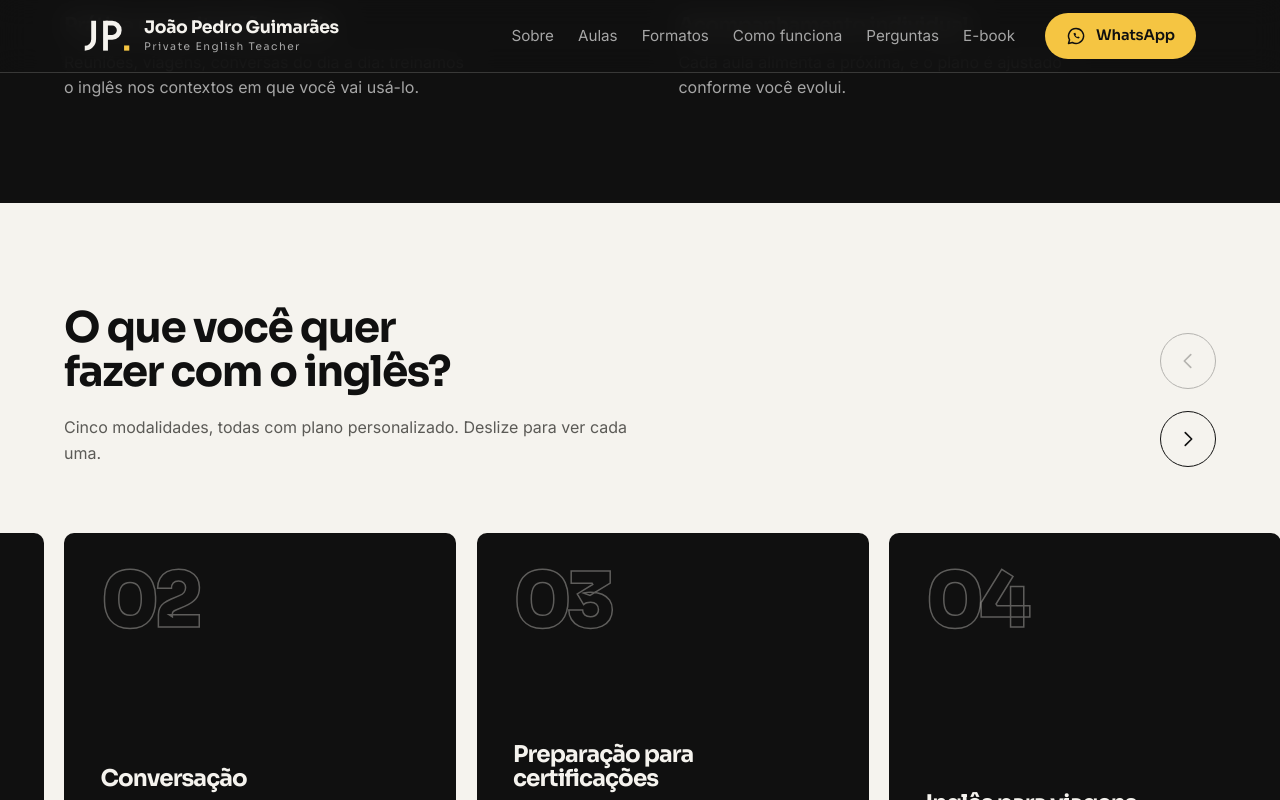
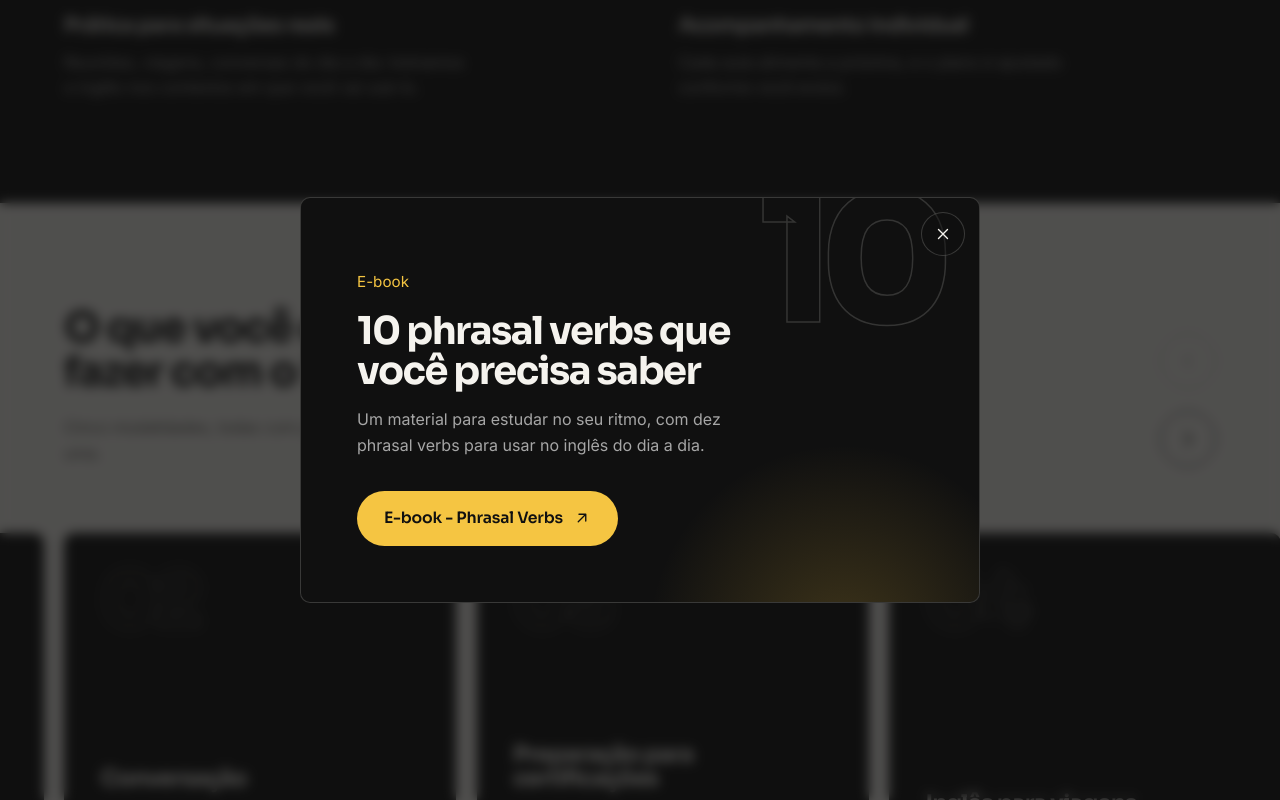
Before and after one commit to jpmarinhog/site, a plain HTML site: page index.html in a window 1280 px wide. Both pictures are taken after a click on the button 1188 px from the left and 2381 px from the top of the page. Shown: the part 1943-2743 px from the top of the page. Drawn offline with Linux system fonts and the light colour scheme.

Commit message:
Add files via upload

```diff
--- a/index.html
+++ b/index.html
@@ -190,7 +190,19 @@ a{color:inherit}
 .who-cta p{font-size:clamp(1.05rem,1.4vw,1.2rem);max-width:36ch;font-family:var(--display);letter-spacing:-.025em;line-height:1.3}
 
 /* E-book */
-.ebook-sec{padding-block:clamp(24px,4vw,56px)}
+/* E-book (pop-up) */
+html.modal-open{overflow:hidden}
+.ebook-modal{border:0;padding:0;margin:auto;background:transparent;color:var(--paper);width:min(680px,calc(100% - 32px));max-width:none;max-height:calc(100dvh - 32px);overflow:auto}
+.ebook-modal::backdrop{background:rgba(16,16,16,.72);-webkit-backdrop-filter:blur(6px);backdrop-filter:blur(6px)}
+.ebook-modal[open]{animation:modal-in .4s cubic-bezier(.2,.7,.2,1)}
+.ebook-modal[open]::backdrop{animation:backdrop-in .4s ease}
+@keyframes modal-in{from{opacity:0;transform:translateY(18px) scale(.98)}to{opacity:1;transform:none}}
+@keyframes backdrop-in{from{opacity:0}to{opacity:1}}
+.ebook-modal .ebook-panel{grid-template-columns:1fr;align-items:start;border:1px solid var(--line-dark);padding:clamp(56px,8vw,72px) clamp(24px,5vw,56px) clamp(28px,5vw,56px)}
+.ebook-modal .ebook-panel .btn{justify-self:start}
+.ebook-close{position:absolute;top:14px;right:14px;z-index:2;display:grid;place-items:center;width:44px;height:44px;padding:0;border-radius:50%;border:1.5px solid var(--line-dark);background:rgba(16,16,16,.45);color:var(--paper);cursor:pointer;transition:border-color .2s}
+.ebook-close:hover{border-color:var(--paper)}
+.ebook-close svg{width:18px;height:18px}
 .ebook-panel{position:relative;overflow:hidden;background:var(--ink);color:var(--paper);border-radius:10px;padding:clamp(32px,5vw,72px);display:grid;grid-template-columns:1fr auto;gap:32px clamp(24px,5vw,64px);align-items:end}
 .ebook-panel::after{content:"";position:absolute;inset:auto -10% -60% auto;width:60%;aspect-ratio:1;border-radius:50%;background:radial-gradient(circle,rgba(245,197,66,.2),transparent 68%);pointer-events:none}
 .ebook-num{position:absolute;right:clamp(8px,3vw,48px);top:-.14em;font-family:var(--display);font-weight:800;font-size:clamp(6rem,14vw,11rem);line-height:1;letter-spacing:-.08em;color:transparent;-webkit-text-stroke:1.5px rgba(245,243,238,.16);pointer-events:none;user-select:none}
@@ -240,6 +252,10 @@ a{color:inherit}
 .fab{display:none;position:fixed;right:16px;bottom:calc(16px + env(safe-area-inset-bottom,0px));z-index:40;width:60px;height:60px;border-radius:50%;background:var(--gold);color:var(--ink);align-items:center;justify-content:center;box-shadow:0 8px 24px rgba(0,0,0,.35);transition:opacity .25s,transform .25s}
 .fab svg{width:28px;height:28px}
 .fab.away{opacity:0;pointer-events:none;transform:translateY(12px)}
+.fab-ig{position:fixed;right:16px;bottom:calc(16px + env(safe-area-inset-bottom,0px));z-index:40;display:inline-flex;align-items:center;justify-content:center;width:52px;height:52px;border-radius:50%;background:var(--ink);color:var(--paper);border:1.5px solid rgba(245,243,238,.35);box-shadow:0 8px 24px rgba(0,0,0,.35);transition:opacity .25s,transform .25s,border-color .2s}
+.fab-ig:hover{border-color:var(--paper)}
+.fab-ig svg{width:26px;height:26px}
+.fab-ig.away{opacity:0;pointer-events:none;transform:translateY(12px)}
 
 /* Tablet */
 @media (max-width:980px){
@@ -284,6 +300,7 @@ a{color:inherit}
   .svc .btn{align-self:stretch}
   .format .btn{align-self:stretch}
   .fab{display:inline-flex}
+  .fab-ig{right:20px;bottom:calc(88px + env(safe-area-inset-bottom,0px))}
   .footer{padding-bottom:calc(96px + env(safe-area-inset-bottom,0px))}
 }
 @media (max-width:560px){
@@ -311,6 +328,11 @@ a{color:inherit}
   <symbol id="wa" viewBox="0 0 24 24">
     <path d="M12 3a9 9 0 0 0-7.7 13.6L3 21l4.6-1.2A9 9 0 1 0 12 3z" fill="none" stroke="currentColor" stroke-width="1.8" stroke-linejoin="round"/>
     <path d="M9 8.6c.3 3.4 3 6.1 6.4 6.4l1.1-1.5-2-1-.9.8c-1-.4-1.9-1.3-2.3-2.3l.8-.9-1-2z" fill="currentColor"/>
+  </symbol>
+  <symbol id="ig" viewBox="0 0 24 24">
+    <rect x="3.5" y="3.5" width="17" height="17" rx="5" fill="none" stroke="currentColor" stroke-width="1.8"/>
+    <circle cx="12" cy="12" r="4" fill="none" stroke="currentColor" stroke-width="1.8"/>
+    <circle cx="17.2" cy="6.8" r="1.2" fill="currentColor"/>
   </symbol>
 </svg>
 
@@ -532,23 +554,6 @@ a{color:inherit}
   </div>
 </section>
 
-<!-- E-BOOK -->
-<section class="section light ebook-sec" id="ebook" aria-labelledby="ebook-title">
-  <div class="wrap">
-    <div class="ebook-panel">
-      <span class="ebook-num" aria-hidden="true">10</span>
-      <div class="ebook-copy">
-        <p class="ebook-tag">E-book</p>
-        <h2 id="ebook-title">10 phrasal verbs que você precisa saber</h2>
-        <p>Um material para estudar no seu ritmo, com dez phrasal verbs para usar no inglês do dia a dia.</p>
-      </div>
-      <a class="btn btn-gold" href="https://jpmarinhog.hotmart.host/10-phrasal-verbs-que-voce-precisa-saber-67191af4-2594-4d53-9573-61f7992c6707" target="_blank" rel="noopener noreferrer">E-book - Phrasal Verbs
-        <svg viewBox="0 0 24 24" fill="none" stroke="currentColor" stroke-width="1.8" stroke-linecap="round" stroke-linejoin="round" aria-hidden="true"><path d="M7 17L17 7M8 7h9v9"/></svg>
-      </a>
-    </div>
-  </div>
-</section>
-
 <!-- 7. PARA QUEM -->
 <section class="section dark" id="para-quem" aria-labelledby="quem-title">
   <div class="wrap">
@@ -639,6 +644,25 @@ a{color:inherit}
 </footer>
 
 <a class="fab" id="fab" data-wa="geral" href="#contato" target="_blank" rel="noopener" aria-label="Conversar pelo WhatsApp"><svg aria-hidden="true"><use href="#wa"/></svg></a>
+<a class="fab-ig" id="fab-ig" data-ig href="#contato" target="_blank" rel="noopener noreferrer" aria-label="Siga no Instagram"><svg aria-hidden="true"><use href="#ig"/></svg></a>
+
+<!-- E-BOOK (pop-up exibido 5s após a entrada no site) -->
+<dialog class="ebook-modal" id="ebook-modal" aria-labelledby="ebook-title">
+  <div class="ebook-panel">
+    <button class="ebook-close" type="button" data-ebook-close aria-label="Fechar">
+      <svg viewBox="0 0 24 24" fill="none" stroke="currentColor" stroke-width="1.8" stroke-linecap="round" aria-hidden="true"><path d="M6 6l12 12M18 6L6 18"/></svg>
+    </button>
+    <span class="ebook-num" aria-hidden="true">10</span>
+    <div class="ebook-copy">
+      <p class="ebook-tag">E-book</p>
+      <h2 id="ebook-title">10 phrasal verbs que você precisa saber</h2>
+      <p>Um material para estudar no seu ritmo, com dez phrasal verbs para usar no inglês do dia a dia.</p>
+    </div>
+    <a class="btn btn-gold" id="ebook-cta" href="https://jpmarinhog.hotmart.host/10-phrasal-verbs-que-voce-precisa-saber-67191af4-2594-4d53-9573-61f7992c6707" target="_blank" rel="noopener noreferrer">E-book - Phrasal Verbs
+      <svg viewBox="0 0 24 24" fill="none" stroke="currentColor" stroke-width="1.8" stroke-linecap="round" stroke-linejoin="round" aria-hidden="true"><path d="M7 17L17 7M8 7h9v9"/></svg>
+    </a>
+  </div>
+</dialog>
 
 <script>
 /* =====================================================================
@@ -742,9 +766,36 @@ const CONFIG = {
   }
 
   // Botão flutuante some quando o CTA final está visível
-  var fab = $("#fab"), final = $("#contato");
+  var fab = $("#fab"), fabIg = $("#fab-ig"), final = $("#contato");
   if ("IntersectionObserver" in window) {
-    new IntersectionObserver(function (en) { fab.classList.toggle("away", en[0].isIntersecting); }, { threshold: .25 }).observe(final);
+    new IntersectionObserver(function (en) { fab.classList.toggle("away", en[0].isIntersecting); fabIg.classList.toggle("away", en[0].isIntersecting); }, { threshold: .25 }).observe(final);
+  }
+
+  // Pop-up do e-book: abre 5 segundos depois que a pessoa entra no site
+  var ebook = $("#ebook-modal");
+  if (ebook && typeof ebook.showModal === "function") {
+    var EBOOK_DELAY = 8000;            // tempo até aparecer (em milissegundos)
+    var EBOOK_KEY = "ebook-popup-visto";
+    var forceEbook = /[?&]ebook=popup/.test(location.search);   // para testar: adicione ?ebook=popup na URL
+    var seen = false;
+    try { seen = sessionStorage.getItem(EBOOK_KEY) === "1"; } catch (e) {}
+
+    var closeEbook = function () { if (ebook.open) ebook.close(); };
+    ebook.addEventListener("close", function () {
+      document.documentElement.classList.remove("modal-open");
+      try { sessionStorage.setItem(EBOOK_KEY, "1"); } catch (e) {}
+    });
+    ebook.addEventListener("click", function (e) { if (e.target === ebook) closeEbook(); });   // clique fora fecha
+    $$("[data-ebook-close]", ebook).forEach(function (b) { b.addEventListener("click", closeEbook); });
+    $("#ebook-cta").addEventListener("click", closeEbook);
+
+    var openEbook = function () {
+      if (ebook.open) return;
+      if (toggle.getAttribute("aria-expanded") === "true") { setTimeout(openEbook, 2000); return; }   // menu mobile aberto: tenta de novo depois
+      ebook.showModal();
+      document.documentElement.classList.add("modal-open");
+    };
+    if (forceEbook || !seen) setTimeout(openEbook, EBOOK_DELAY);
   }
 
   // Depoimentos
```
